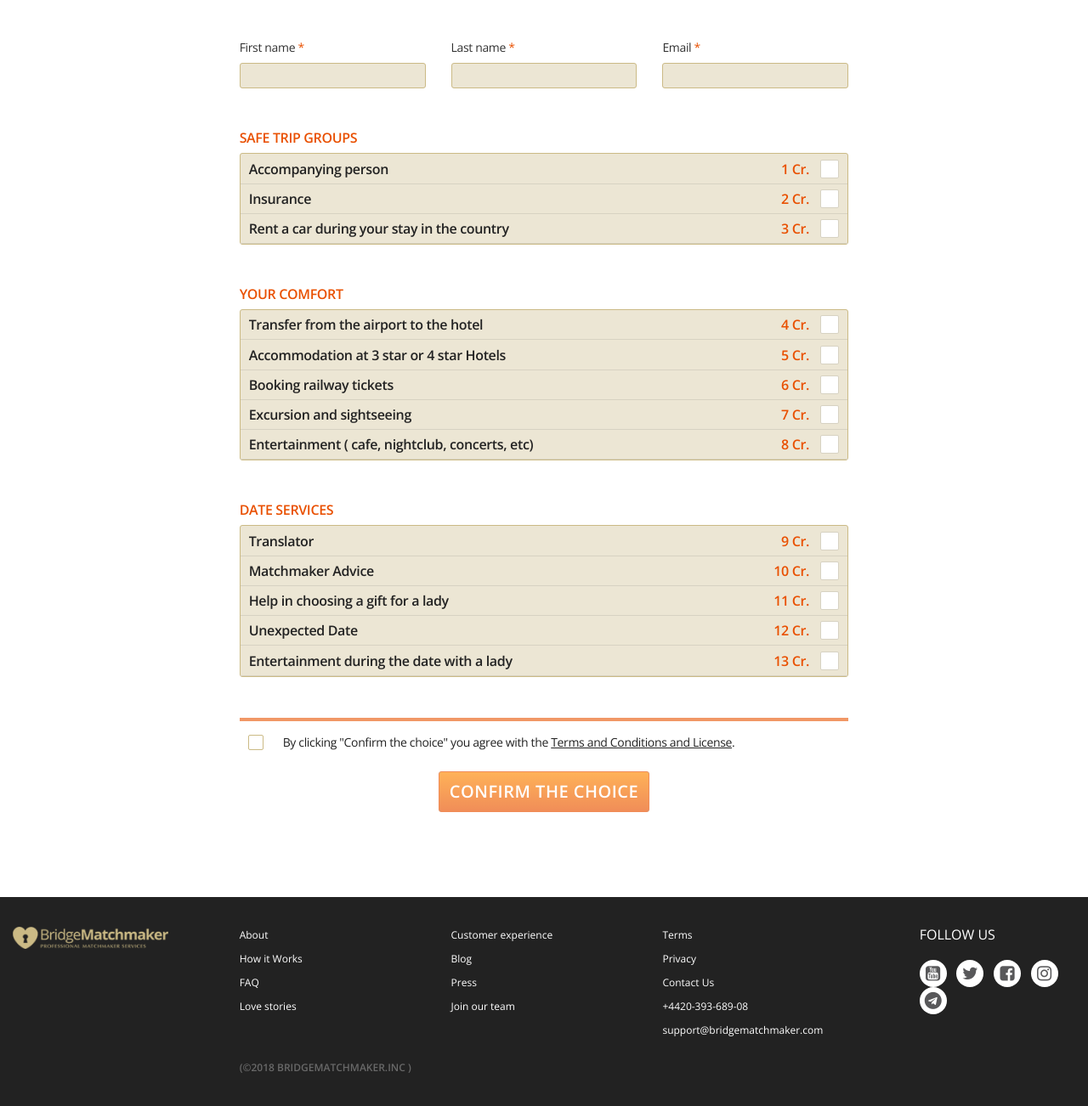
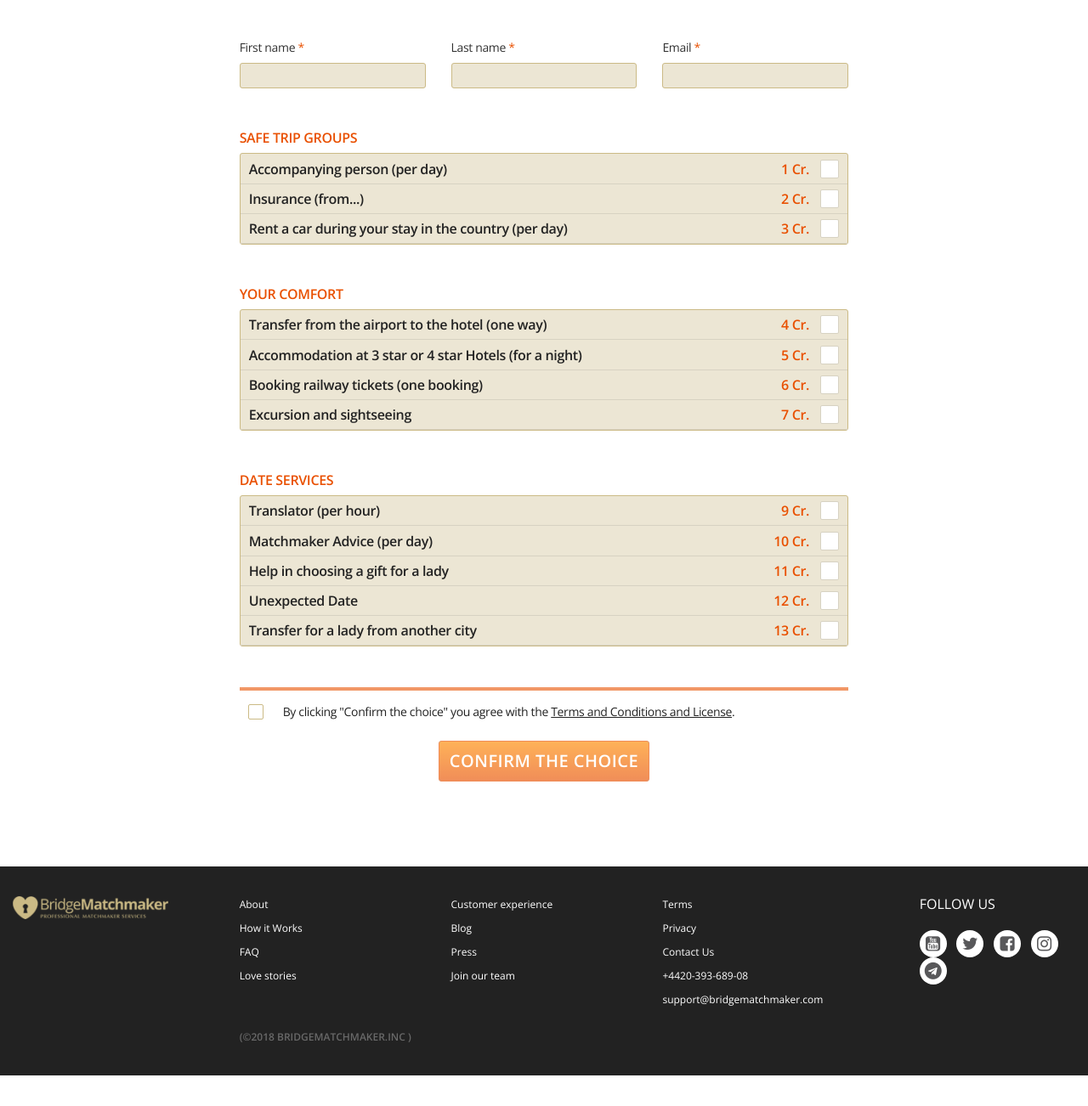
Before and after one commit to bridgematchmaker/match, a PHP site: page /request-tour.php in a window 1280 px wide. Shown: the part 266-1568 px from the top of the page at 85% size. After the commit the page ends 1532 px from the top, so only its background shows below. Run offline with PHP 8.4, Linux system fonts and the light colour scheme; data comes from the database, SQL or seed files in the repository.

Commit message:
05.11.2018 - Изменил название полей в заявке на тур по Украине

```diff
--- a/admin/function/set_request_tour_price.php
+++ b/admin/function/set_request_tour_price.php
@@ -34,7 +34,7 @@ $question11_price = mysql_escape_string($question11_price);
 $question12_price = mysql_escape_string($question12_price);
 $question13_price = mysql_escape_string($question13_price);
 
-$sql = "UPDATE request_tour_price SET question1_price='$question1_price', question2_price='$question2_price', question3_price='$question3_price', question4_price='$question4_price', question5_price='$question5_price', question6_price='$question6_price', question7_price='$question7_price', question8_price='$question8_price', question9_price='$question9_price', question10_price='$question10_price', question11_price='$question11_price', question12_price='$question12_price', question13_price='$question13_price' WHERE id=1";
+$sql = "UPDATE request_tour_price SET question1_price='$question1_price', question2_price='$question2_price', question3_price='$question3_price', question4_price='$question4_price', question5_price='$question5_price', question6_price='$question6_price', question7_price='$question7_price', question9_price='$question9_price', question10_price='$question10_price', question11_price='$question11_price', question12_price='$question12_price', question13_price='$question13_price' WHERE id=1";
 $result = mysql_query($sql) or die("<script>alert('Ошибка при записи');</script><script>javascript:window.location='../request_tour_price.php'</script>");
 
 /////////////////ѕеренаправление в стату///////////////
--- a/matchmaker/requests_tour.php
+++ b/matchmaker/requests_tour.php
@@ -22,7 +22,6 @@ while($row_tarif = mysql_fetch_array($requirest_tarif))
             $question5_price = $row_tarif['question5_price'];
             $question6_price = $row_tarif['question6_price'];
             $question7_price = $row_tarif['question7_price'];
-            $question8_price = $row_tarif['question8_price'];
             $question9_price = $row_tarif['question9_price'];
             $question10_price = $row_tarif['question10_price'];
             $question11_price = $row_tarif['question11_price'];
@@ -90,13 +89,11 @@ include "header.php";
                     $question5 = $row['question5'];
                     $question6 = $row['question6'];
                     $question7 = $row['question7'];
-                    $question8 = $row['question8'];
                     $question9 = $row['question9'];
                     $question10 = $row['question10'];
                     $question11 = $row['question11'];
                     $question12 = $row['question12'];
                     $question13 = $row['question13'];
-                    $question14 = $row['question14'];
 					////////////////////////////////////////////////////////////////////////////////////////
 
 					////////////////////////////Вывод таблицы на экран///////////////////////////////
@@ -120,12 +117,11 @@ include "header.php";
                                     <tr><td>Accommodation at 3 star or 4 star Hotels ($question5_price Cr.):</td><td>$question5</td></tr>
                                     <tr><td>Booking railway tickets ($question6_price Cr.):</td><td>$question6</td></tr>
                                     <tr><td>Excursion and sightseeing ($question7_price Cr.):</td><td>$question7</td></tr>
-                                    <tr><td>Entertainment ( cafe, nightclub, concerts, etc) ($question8_price Cr.):</td><td>$question8</td></tr>
                                     <tr><td>Translator ($question9_price Cr.):</td><td>$question9</td></tr>
                                     <tr><td>Matchmaker Advice ($question10_price Cr.):</td><td>$question10</td></tr>
                                     <tr><td>Help in choosing a gift for a lady ($question11_price Cr.):</td><td>$question11</td></tr>
                                     <tr><td>Unexpected Date ($question12_price Cr.):</td><td>$question12</td></tr>
-                                    <tr><td>Entertainment during the date with a lady ($question13_price Cr.):</td><td>$question13</td></tr>
+                                    <tr><td>Transfer for a lady from another city ($question13_price Cr.):</td><td>$question13</td></tr>
                                 </table>
                             </div>
                         </td>
--- a/request-tour.php
+++ b/request-tour.php
@@ -98,7 +98,7 @@ require "./header.php";
 							<div class="block-checkbox">
 								<div class="block-checkbox-item">
 									<h6>
-										Accompanying person
+										Accompanying person (per day)
 									</h6>
 									<div class="block-right">
 										<h6 class="text-accent">
@@ -112,7 +112,7 @@ require "./header.php";
 								</div>
 								<div class="block-checkbox-item">
 									<h6>
-										Insurance
+										Insurance (from...)
 									</h6>
 									<div class="block-right">
 										<h6 class="text-accent">
@@ -126,7 +126,7 @@ require "./header.php";
 								</div>
 								<div class="block-checkbox-item">
 									<h6>
-										Rent a car during your stay in the country
+										Rent a car during your stay in the country (per day)
 									</h6>
 									<div class="block-right">
 										<h6 class="text-accent">
@@ -147,7 +147,7 @@ require "./header.php";
 							<div class="block-checkbox">
 								<div class="block-checkbox-item">
 									<h6>
-										Transfer from the airport to the hotel
+										Transfer from the airport to the hotel (one way)
 									</h6>
 									<div class="block-right">
 										<h6 class="text-accent">
@@ -161,7 +161,7 @@ require "./header.php";
 								</div>
 								<div class="block-checkbox-item">
 									<h6>
-										Accommodation at 3 star or 4 star Hotels
+										Accommodation at 3 star or 4 star Hotels  (for a night)
 									</h6>
 									<div class="block-right">
 										<h6 class="text-accent">
@@ -175,7 +175,7 @@ require "./header.php";
 								</div>
 								<div class="block-checkbox-item">
 									<h6>
-										Booking railway tickets
+										Booking railway tickets (one booking)
 									</h6>
 									<div class="block-right">
 										<h6 class="text-accent">
@@ -201,20 +201,6 @@ require "./header.php";
 
 									</div>
 								</div>
-								<div class="block-checkbox-item">
-									<h6>
-										Entertainment ( cafe, nightclub, concerts, etc)
-									</h6>
-									<div class="block-right">
-										<h6 class="text-accent">
-                                        <? echo $question8_price; ?> Cr.
-										</h6>
-										<input type="checkbox" name="question8" value="Yes" id="check8">
-										<label for="check8">
-										</label>
-
-									</div>
-								</div>
 							</div>
 						</div>
 						<div class="col-12 mt-5">
@@ -224,7 +210,7 @@ require "./header.php";
 							<div class="block-checkbox">
 								<div class="block-checkbox-item">
 									<h6>
-										Translator
+										Translator (per hour)
 									</h6>
 									<div class="block-right">
 										<h6 class="text-accent">
@@ -238,7 +224,7 @@ require "./header.php";
 								</div>
 								<div class="block-checkbox-item">
 									<h6>
-										Matchmaker Advice
+										Matchmaker Advice (per day)
 									</h6>
 									<div class="block-right">
 										<h6 class="text-accent">
@@ -280,7 +266,7 @@ require "./header.php";
 								</div>
 								<div class="block-checkbox-item">
 									<h6>
-										Entertainment during the date with a lady
+										Transfer for a lady from another city
 									</h6>
 									<div class="block-right">
 										<h6 class="text-accent">
```
Also changed, not shown: admin/request_tour_price.php (+1 -6 lines).
